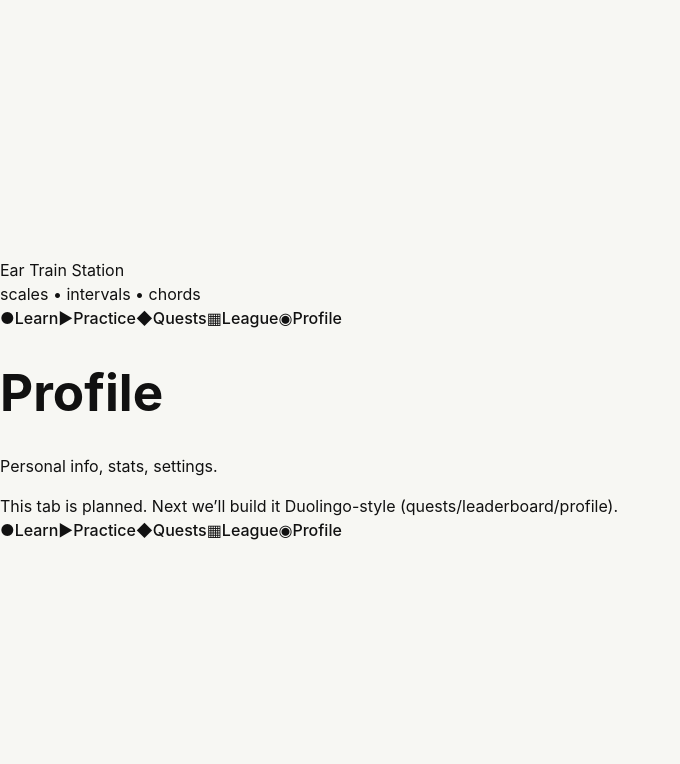
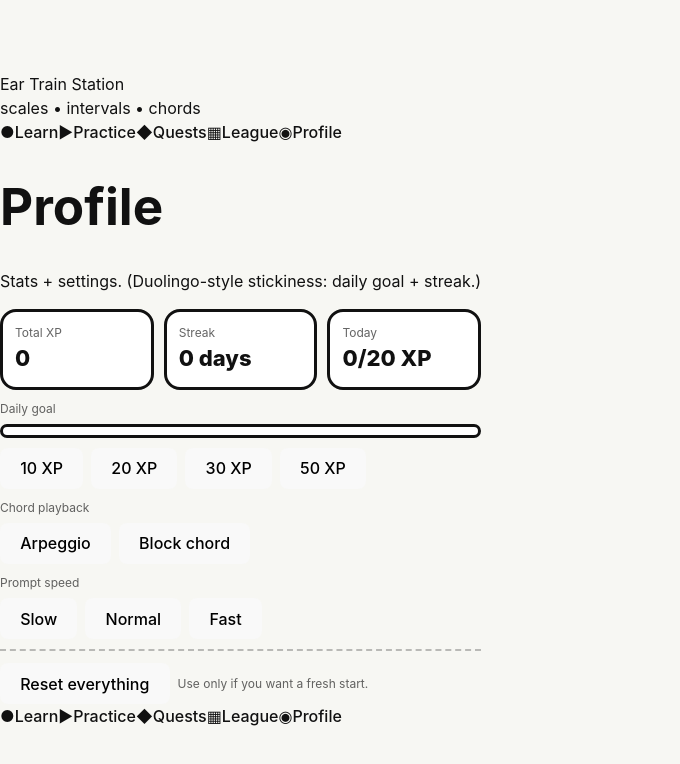
Before and after one commit to wpwcbc/ear-train-station, a React (Vite) app: page /profile in a window 1280 px wide. Shown: the top 764 px of the page, without its empty margins (0-680 px from the left). Built offline with nearby package versions, Linux system fonts and the light colour scheme.

Commit message:
Add Profile page (stats, daily goal, audio settings)

```diff
--- a/src/App.tsx
+++ b/src/App.tsx
@@ -8,6 +8,7 @@ import { StationPage } from './pages/StationPage';
 import { PlaceholderPage } from './pages/PlaceholderPage';
 import { PracticePage } from './pages/PracticePage';
 import { ReviewPage } from './pages/ReviewPage';
+import { ProfilePage } from './pages/ProfilePage';
 import { loadProgress, saveProgress, type Progress } from './lib/progress';
 
 function App() {
@@ -32,7 +33,7 @@ function App() {
         <Route path="/review" element={<ReviewPage progress={progress} setProgress={setProgress} />} />
         <Route path="/quests" element={<PlaceholderPage title="Quests" desc="Daily quests and streak boosts." />} />
         <Route path="/leaderboard" element={<PlaceholderPage title="League" desc="Weekly XP league (future: friends + global)." />} />
-        <Route path="/profile" element={<PlaceholderPage title="Profile" desc="Personal info, stats, settings." />} />
+        <Route path="/profile" element={<ProfilePage progress={progress} setProgress={setProgress} />} />
 
         <Route path="*" element={<Navigate to="/learn" replace />} />
       </Route>
--- a/src/buildInfo.ts
+++ b/src/buildInfo.ts
@@ -1,6 +1,6 @@
 // AUTO-GENERATED by scripts/gen-build-info.mjs
 export const BUILD_INFO = {
-  commit: "5aa53e1",
-  committedAt: "2026-02-05T12:03:59+08:00",
-  builtAt: "2026-02-05T04:23:34.544Z",
+  commit: "611251d",
+  committedAt: "2026-02-05T12:24:02+08:00",
+  builtAt: "2026-02-05T04:42:16.968Z",
 } as const;
--- /dev/null
+++ b/src/pages/ProfilePage.tsx
@@ -0,0 +1,164 @@
+import { useEffect, useMemo, useState } from 'react';
+import type { Progress } from '../lib/progress';
+import { defaultProgress, loadProgress, saveProgress } from '../lib/progress';
+import { defaultSettings, loadSettings, saveSettings, type Settings } from '../lib/settings';
+
+function clamp(n: number, min: number, max: number) {
+  return Math.max(min, Math.min(max, n));
+}
+
+export function ProfilePage({ progress, setProgress }: { progress: Progress; setProgress: (p: Progress) => void }) {
+  const [settings, setSettings] = useState<Settings>(() => loadSettings());
+
+  useEffect(() => {
+    saveSettings(settings);
+  }, [settings]);
+
+  const goal = clamp(progress.dailyGoalXp || 20, 5, 200);
+  const today = Math.max(0, progress.dailyXpToday || 0);
+  const pct = useMemo(() => {
+    if (goal <= 0) return 0;
+    return clamp(Math.round((today / goal) * 100), 0, 100);
+  }, [today, goal]);
+
+  function setDailyGoalXp(nextGoal: number) {
+    setProgress({ ...progress, dailyGoalXp: clamp(nextGoal, 5, 200) });
+  }
+
+  function resetEverything() {
+    const ok = window.confirm('Reset all progress, XP, streak, and settings? This cannot be undone.');
+    if (!ok) return;
+
+    // Progress + settings
+    const p = defaultProgress();
+    setProgress(p);
+    saveProgress(p);
+
+    const s = defaultSettings();
+    setSettings(s);
+    saveSettings(s);
+
+    // Local review queue / study history (best-effort)
+    try {
+      localStorage.removeItem('ets_mistakes_v1');
+      localStorage.removeItem('ets_mistakes_v2');
+      localStorage.removeItem('ets_progress_v1');
+      localStorage.removeItem('ets_progress_v2');
+      localStorage.removeItem('ets_settings_v1');
+      localStorage.removeItem('ets_settings_v2');
+    } catch {
+      // ignore
+    }
+
+    // Re-load once to ensure normalization for today happens.
+    setProgress(loadProgress());
+    setSettings(loadSettings());
+  }
+
+  return (
+    <div className="page">
+      <h1 className="h1">Profile</h1>
+      <p className="sub">Stats + settings. (Duolingo-style stickiness: daily goal + streak.)</p>
+
+      <div className="callout">
+        <div style={{ display: 'grid', gap: 10 }}>
+          <div style={{ display: 'grid', gridTemplateColumns: 'repeat(3, minmax(0, 1fr))', gap: 10 }}>
+            <div style={{ border: '3px solid var(--ink)', borderRadius: 16, padding: 12, background: 'var(--card)' }}>
+              <div style={{ fontSize: 12, color: 'var(--muted)' }}>Total XP</div>
+              <div style={{ fontSize: 22, fontWeight: 850 }}>{progress.xp}</div>
+            </div>
+            <div style={{ border: '3px solid var(--ink)', borderRadius: 16, padding: 12, background: 'var(--card)' }}>
+              <div style={{ fontSize: 12, color: 'var(--muted)' }}>Streak</div>
+              <div style={{ fontSize: 22, fontWeight: 850 }}>{progress.streakDays} day{progress.streakDays === 1 ? '' : 's'}</div>
+            </div>
+            <div style={{ border: '3px solid var(--ink)', borderRadius: 16, padding: 12, background: 'var(--card)' }}>
+              <div style={{ fontSize: 12, color: 'var(--muted)' }}>Today</div>
+              <div style={{ fontSize: 22, fontWeight: 850 }}>
+                {today}/{goal} XP
+              </div>
+            </div>
+          </div>
+
+          <div>
+            <div style={{ fontSize: 12, color: 'var(--muted)', marginBottom: 6 }}>Daily goal</div>
+            <div
+              aria-label="daily goal progress"
+              style={{ height: 14, borderRadius: 999, border: '3px solid var(--ink)', overflow: 'hidden', background: '#fff' }}
+            >
+              <div style={{ width: `${pct}%`, height: '100%', background: 'linear-gradient(90deg, #8dd4ff, #b6f2d8)' }} />
+            </div>
+            <div style={{ display: 'flex', flexWrap: 'wrap', gap: 8, marginTop: 10 }}>
+              {[10, 20, 30, 50].map((g) => (
+                <button
+                  key={g}
+                  className={g === goal ? 'btnPrimary' : 'btn'}
+                  onClick={() => setDailyGoalXp(g)}
+                  type="button"
+                  aria-pressed={g === goal}
+                >
+                  {g} XP
+                </button>
+              ))}
+            </div>
+          </div>
+
+          <div style={{ display: 'grid', gap: 10 }}>
+            <div>
+              <div style={{ fontSize: 12, color: 'var(--muted)', marginBottom: 6 }}>Chord playback</div>
+              <div style={{ display: 'flex', flexWrap: 'wrap', gap: 8 }}>
+                {(
+                  [
+                    { k: 'arp', label: 'Arpeggio' },
+                    { k: 'block', label: 'Block chord' },
+                  ] as const
+                ).map((x) => (
+                  <button
+                    key={x.k}
+                    className={settings.chordPlayback === x.k ? 'btnPrimary' : 'btn'}
+                    onClick={() => setSettings({ ...settings, chordPlayback: x.k })}
+                    type="button"
+                    aria-pressed={settings.chordPlayback === x.k}
+                  >
+                    {x.label}
+                  </button>
+                ))}
+              </div>
+            </div>
+
+            <div>
+              <div style={{ fontSize: 12, color: 'var(--muted)', marginBottom: 6 }}>Prompt speed</div>
+              <div style={{ display: 'flex', flexWrap: 'wrap', gap: 8 }}>
+                {(
+                  [
+                    { k: 'slow', label: 'Slow' },
+                    { k: 'normal', label: 'Normal' },
+                    { k: 'fast', label: 'Fast' },
+                  ] as const
+                ).map((x) => (
+                  <button
+                    key={x.k}
+                    className={settings.promptSpeed === x.k ? 'btnPrimary' : 'btn'}
+                    onClick={() => setSettings({ ...settings, promptSpeed: x.k })}
+                    type="button"
+                    aria-pressed={settings.promptSpeed === x.k}
+                  >
+                    {x.label}
+                  </button>
+                ))}
+              </div>
+            </div>
+          </div>
+
+          <div style={{ borderTop: '2px dashed rgba(0,0,0,0.25)', paddingTop: 12 }}>
+            <div style={{ display: 'flex', flexWrap: 'wrap', gap: 8, alignItems: 'center' }}>
+              <button className="btn" type="button" onClick={resetEverything}>
+                Reset everything
+              </button>
+              <div style={{ fontSize: 12, color: 'var(--muted)' }}>Use only if you want a fresh start.</div>
+            </div>
+          </div>
+        </div>
+      </div>
+    </div>
+  );
+}
```
